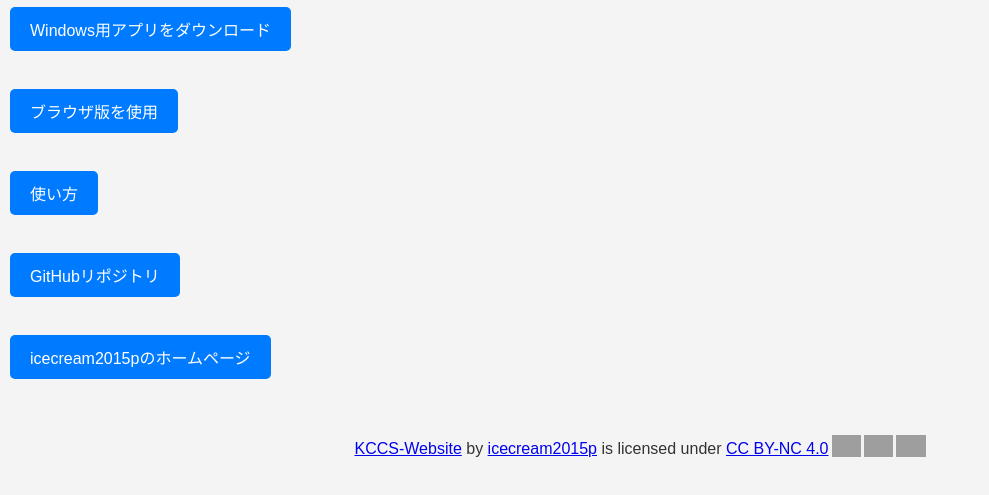
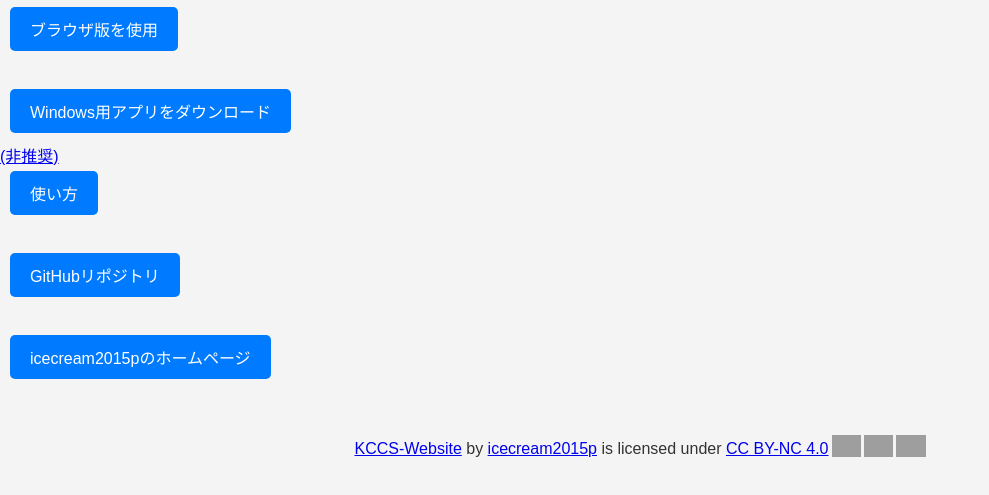
Before and after one commit to icecream2015p/KCCS-App, a plain HTML site: page index.html in a window 1280 px wide. Shown: the part 59-554 px from the top of the page, without its empty margins (0-989 px from the left). Drawn offline with Linux system fonts and the light colour scheme; grey boxes are pictures that could not be loaded.

Commit message:
index.htmlにWindows用アプリのダウンロードボタンを追加し、非推奨のリンクを表示

```diff
--- a/index.html
+++ b/index.html
@@ -16,12 +16,12 @@
     </script>
     <h1>KCCSウェブサイトへようこそ</h1>
     <div style="text-align: center;">
-        <button onclick="pagemove('https://github.com/icecream2015p/KCCS-App/releases', true, true)">Windows用アプリをダウンロード</button><br>
         <button onclick="browserplay()">ブラウザ版を使用</button><br>
+        <button onclick="pagemove('https://github.com/icecream2015p/KCCS-App/releases', true, true)">Windows用アプリをダウンロード</button><a href="https://github.com/icecream2015p/KCCS/discussions/12" style="float: left;">(非推奨)</a><br>
         <button onclick="pagemove('howToUse/', false, false)">使い方</button><br>
         <button onclick="pagemove('https://github.com/icecream2015p/KCCS-Website', true, true)">GitHubリポジトリ</button><br>
         <button onclick="pagemove('https://www.icecream2015p.com/', false, false)">icecream2015pのホームページ</button>
         <br><br><p xmlns:cc="http://creativecommons.org/ns#" xmlns:dct="http://purl.org/dc/terms/"><a property="dct:title" rel="cc:attributionURL" href="https://icecream2015p.github.io/KCCS-Website/">KCCS-Website</a> by <a rel="cc:attributionURL dct:creator" property="cc:attributionName" href="https://github.com/icecream2015p">icecream2015p</a> is licensed under <a href="https://creativecommons.org/licenses/by-nc/4.0/?ref=chooser-v1" target="_blank" rel="license noopener noreferrer" style="display:inline-block;">CC BY-NC 4.0<img style="height:22px!important;margin-left:3px;vertical-align:text-bottom;" src="https://mirrors.creativecommons.org/presskit/icons/cc.svg?ref=chooser-v1" alt=""><img style="height:22px!important;margin-left:3px;vertical-align:text-bottom;" src="https://mirrors.creativecommons.org/presskit/icons/by.svg?ref=chooser-v1" alt=""><img style="height:22px!important;margin-left:3px;vertical-align:text-bottom;" src="https://mirrors.creativecommons.org/presskit/icons/nc.svg?ref=chooser-v1" alt=""></a></p>
     </div>
 </body>
-</html>
+</htm
```
